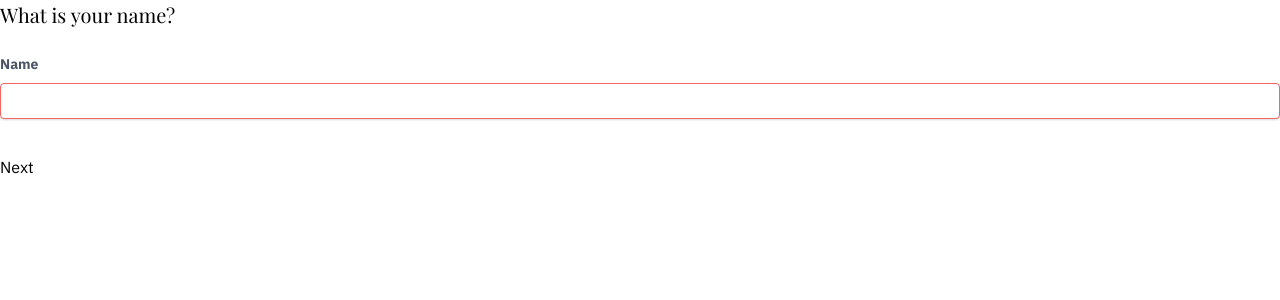
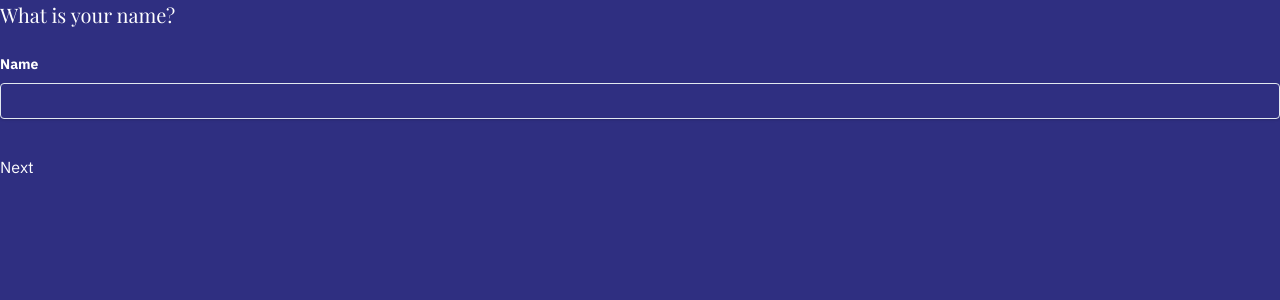
Before and after one commit to andrewhickey/sh24-order-journey, a React app: page / in a window 1280 px wide. Shown: the top 300 px of the page. Built offline with nearby package versions, Linux system fonts and the light colour scheme; a web font is replaced by a local one.

Commit message:
refactor: exctracts field component

```diff
--- a/package.json
+++ b/package.json
@@ -11,6 +11,7 @@
   "dependencies": {
     "@babel/core": "7.9.0",
     "@svgr/webpack": "4.3.3",
+    "@types/classnames": "^2.2.10",
     "@types/yup": "^0.29.0",
     "@typescript-eslint/eslint-plugin": "^2.10.0",
     "@typescript-eslint/parser": "^2.10.0",
@@ -21,6 +22,7 @@
     "babel-preset-react-app": "^9.1.2",
     "camelcase": "^5.3.1",
     "case-sensitive-paths-webpack-plugin": "2.3.0",
+    "classnames": "^2.2.6",
     "css-loader": "3.4.2",
     "dotenv": "8.2.0",
     "dotenv-expand": "5.1.0",
--- /dev/null
+++ b/src/components/Field/Field.tsx
@@ -0,0 +1,41 @@
+import React, { HTMLProps } from 'react'
+import classNames from 'classnames'
+import { Field as FormikField } from 'formik'
+
+type FieldProps = {
+  label: string
+}
+
+function Field({
+  label,
+  ...inputProps
+}: FieldProps & HTMLProps<HTMLInputElement>) {
+  return (
+    <FormikField name="name">
+      {({ field, meta }: any) => {
+        const hasError = meta.touched && meta.error
+
+        return (
+          <div className="mb-6">
+            <label className="block text-sm font-bold">
+              {label}
+              <input
+                {...inputProps}
+                {...field}
+                className={classNames(
+                  'shadow appearance-none border rounded w-full py-2 px-3 mt-2 mb-3 leading-tight focus:outline-none focus:shadow-outline bg-transparent',
+                  { 'border-red-500': hasError }
+                )}
+              />
+              {hasError && (
+                <p className="text-red-500 text-xs italic">{meta.error}</p>
+              )}
+            </label>
+          </div>
+        )
+      }}
+    </FormikField>
+  )
+}
+
+export default Field
--- /dev/null
+++ b/src/components/Field/index.ts
@@ -0,0 +1,3 @@
+import Field from './Field'
+
+export default Field
--- a/src/components/NameForm/NameForm.tsx
+++ b/src/components/NameForm/NameForm.tsx
@@ -1,6 +1,7 @@
 import React, { useCallback } from 'react'
 import * as Yup from 'yup'
-import { Formik, Form, Field } from 'formik'
+import { Formik, Form } from 'formik'
+import Field from '../Field'
 
 export type NameFormValues = {
   name: string
@@ -30,24 +31,7 @@ function NameForm() {
     >
       {() => (
         <Form>
-          <Field
-            name="name"
-            render={({ field, meta }: any) => (
-              <div className="mb-6">
-                <label className="block text-gray-700 text-sm font-bold">
-                  Name
-                  <input
-                    type="text"
-                    {...field}
-                    className="shadow appearance-none border border-red-500 rounded w-full py-2 px-3 text-gray-700 mt-2 mb-3 leading-tight focus:outline-none focus:shadow-outline"
-                  />
-                  {meta.touched && meta.error && (
-                    <p className="text-red-500 text-xs italic">{meta.error}</p>
-                  )}
-                </label>
-              </div>
-            )}
-          />
+          <Field label="Name" type="text" />
         </Form>
       )}
     </Formik>
--- a/src/index.css
+++ b/src/index.css
@@ -4,8 +4,10 @@
 
 @tailwind utilities;
 
-* {
+html {
+  background-color: #2f2f81;
   font-family: 'IBM Plex Sans', sans-serif;
+  color: white;
 }
 
 h1,
```
Also changed, not shown: 1 other file (tests, documents, lock files or other folders).
